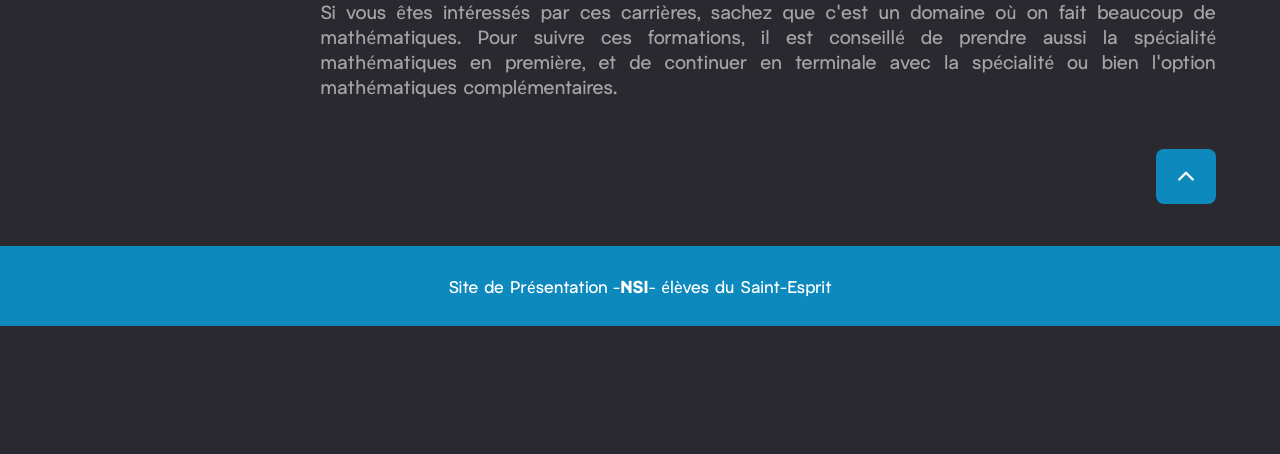
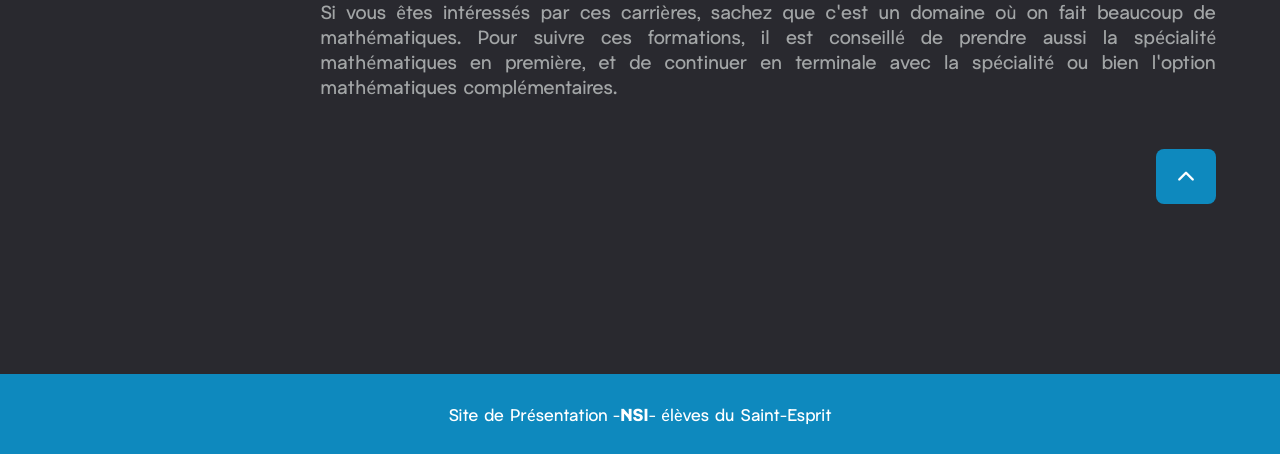
Before and after one commit to agnlt64/NSIte, a Flask app: page / in a window 1280 px wide. Shown: the part 1810-2264 px from the top of the page. Before the commit the page ends 2136 px from the top, so only its background shows below. Run offline with Flask 2, Linux system fonts and the light colour scheme.

Commit message:
fix footer

```diff
--- a/app/static/css/base.css
+++ b/app/static/css/base.css
@@ -28,6 +28,7 @@
 body {
     background-color: var(--dark);
     color: var(--color-dark);
+    min-height: 100vh;
 }
 
 body[light] {
@@ -259,7 +260,7 @@ a {
     bottom: 0;
     left: 0;
     right: 0;
-    margin-top: 2em;
+    margin-top: 20vh;
 }
 
 @media (max-width: 1100px) {
```
